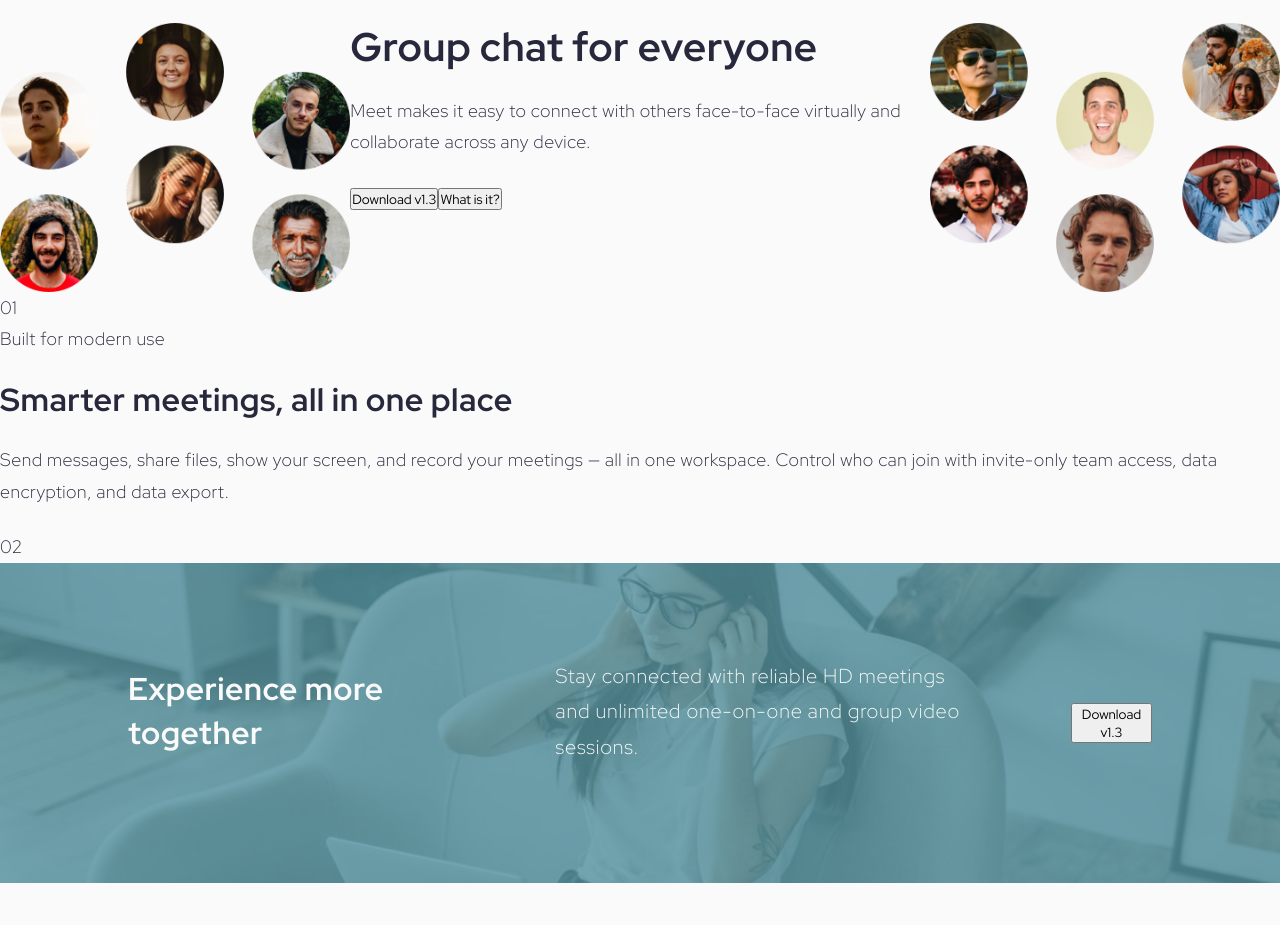
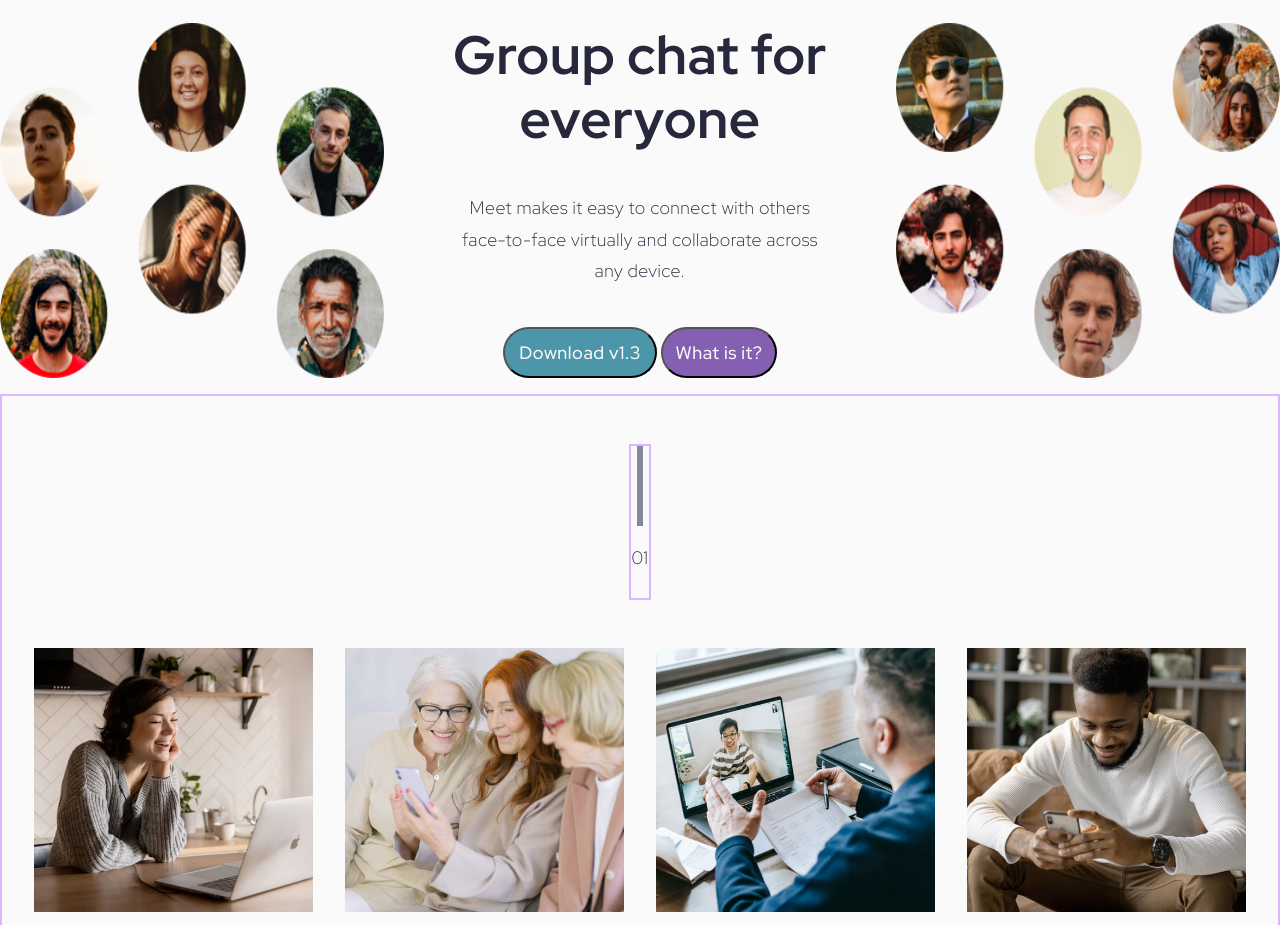
Before and after one commit to Joker4mas/Meet-landing-page, a plain HTML site: page index.html in a window 1280 px wide. Shown: the part 127-1052 px from the top of the page. Before the commit the page ends 1010 px from the top, so only its background shows below. Drawn offline with Linux system fonts and the light colour scheme.

Commit message:
fixing the desktop page, almost done

```diff
--- a/index.html
+++ b/index.html
@@ -36,7 +36,8 @@
             collaborate across any device.
           </p>
           <div class="hero-buttons">
-            <button>Download v1.3</button><button>What is it?</button>
+            <button class="download-btn">Download v1.3</button>
+            <button class="new-btn">What is it?</button>
           </div>
         </div>
         <img
@@ -49,16 +50,41 @@
           alt="Right image collage"
         />
       </div>
-      <span>01</span>
-      <p>Built for modern use</p>
-      <h2>Smarter meetings, all in one place</h2>
-      <p>
-        Send messages, share files, show your screen, and record your meetings —
-        all in one workspace. Control who can join with invite-only team access,
-        data encryption, and data export.
-      </p>
-      <span>02</span>
+      <div class="section-2">
+        <span>
+          <div class="line"></div>
+          <p class="circle-p">01</p>
+        </span>
+        <div class="image-container">
+          <img
+            src="/assets/desktop/image-woman-in-videocall.jpg"
+            alt="Woman in a meeting"
+          />
+          <img
+            src="/assets/desktop/image-women-videochatting.jpg"
+            alt="Women video chatting"
+          />
+          <img
+            src="/assets/desktop/image-men-in-meeting.jpg"
+            alt="Men in a meeting"
+          />
+          <img src="/assets/desktop/image-man-texting.jpg" alt="Man texting" />
+        </div>
+        <div class="sub-text">
+          <h3 class="modernUseText">Built for modern use</h3>
+          <h2>
+            Smarter meetings, all <br />
+            in one place
+          </h2>
+          <p>
+            Send messages, share files, show your screen, and record your
+            meetings — all in one workspace. Control who can join with
+            invite-only team access, data encryption, and data export.
+          </p>
+        </div>
+      </div>
     </main>
+    <span>02</span>
     <footer class="footer">
       <div class="img-background"></div>
       <div class="foot-text">
--- a/style.css
+++ b/style.css
@@ -25,8 +25,7 @@ body {
     line-height: 1.75;
     font-weight: 300;
     letter-spacing: 0.5px;
-    display: flex;
-    flex-direction: column;
+    display: grid;
     min-height: 100vh;
     align-items: center;
     justify-content: center;
@@ -37,16 +36,23 @@ h1, h2, h3, h4, h5, h6 {
 }
 
 h1 {
-    font-size: 2.5rem;
+    font-size: 3em;
     line-height: 1.2;
+    font-weight: bold;
 }
 
 h2 {
-    font-size: 2rem;
+    font-size: 2.5em;
     line-height: 1.3;
+    font-weight: bold;
 }
 
-h3 {}
+h3 {
+    font-size: 1.5em;
+    line-height: 1.4;
+    font-weight: bold;
+    color: var(--cyan-heavy);
+}
 
 p {
     margin-bottom: 1.5rem;
@@ -59,15 +65,121 @@ header {
     text-align: center;
 }
 
-main {
-    /* display: grid; */
+.hero-container {
+    display: grid !important;
+    grid-template-columns: repeat(3, 1fr) !important;
+    gap: 4rem !important;
+    justify-content: center;
+    align-items: center;
+    width: 100%;
 }
 
-.hero-container {
-    display: flex;
-    flex-direction: row;
+.hero-container img {
+    width: 100%;
+    height: 100%;
+}
 
+.hero-text {
+    display: grid !important;
+    gap: 1rem !important;
+    justify-content: center;
+    align-items: center;
+    text-align: center;
 }
+
+
+.hero-text p {
+    font-size: 1em;
+    line-height: 1.75;
+    font-weight: 300;
+    letter-spacing: 0.5px;
+}
+
+.hero-buttons button {
+    color: var(--white);
+    padding: .5rem;
+    border-radius: 50px;
+    text-decoration: none;
+    font-size: 1em;
+    line-height: 1.75;
+    font-weight: 500;
+    letter-spacing: 0.5px;
+    cursor: pointer;
+}
+
+.hero-buttons button:hover {
+    transition: all 200ms ease-out;
+}
+
+.download-btn {
+    width: 40%;
+    background-color: var(--purple-dark);
+    background-color: var(--cyan-heavy);
+}
+
+.new-btn {
+    width: 30%;
+    background-color: var(--purple-light);
+    background-color: var(--purple-dark);
+}
+
+.section-2 {
+    display: grid;
+    gap: 2rem;
+    justify-content: center;
+    align-items: center;
+    padding: 2rem;
+    margin: 1rem auto;
+    border: 2px solid var(--purple-light);
+}
+
+.section-2 span {
+    display: grid;
+    justify-content: center;
+    align-items: center;
+    gap: 1rem;
+    margin: 1rem auto;
+    border: 2px solid var(--purple-light);
+}
+
+.section-2 .line {
+    width: 1%;
+    height: 10vh;
+    border: solid var(--slate-light);
+    margin: 0rem auto;
+}
+
+.image-container {
+    display: grid;
+    grid-template-columns: repeat(4, 1fr);
+    gap: 2rem;
+    justify-content: center;
+    align-items: center;
+}
+
+.image-container img {
+    width: 100%;
+    height: 100%;
+}
+
+.sub-text {
+    display: grid;
+    gap: 1rem;
+    justify-content: center;
+    align-items: center;
+    text-align: center;
+}
+
+.sub-text p {
+    width: 50%;
+    font-size: 1em;
+    line-height: 1.75;
+    font-weight: 300;
+    letter-spacing: 0.5px;
+    margin: 0 auto;
+}
+
+
 
 .footer {
     background-image: url('/assets/desktop/image-footer.jpg');
@@ -75,15 +187,10 @@ main {
     background-size: cover;
     background-position: center;
     width: 100%;
-    /* padding: 8rem; */
-    /* background-color: rgb(77, 150, 168, 0.5);
-    opacity: 0.5; */
 }
 
 .img-background {
     background-color: rgb(77, 150, 168, 0.5);
-    /* opacity: 0.5; */
-
 }
 
 
@@ -93,7 +200,6 @@ main {
     justify-content: space-between;
     color: var(--white);
     gap: 4rem !important;
-    /* padding: 2rem !important; */
     padding: 8rem !important;
     align-items: center;
     background-color: rgb(84, 147, 161, 0.8);
```
